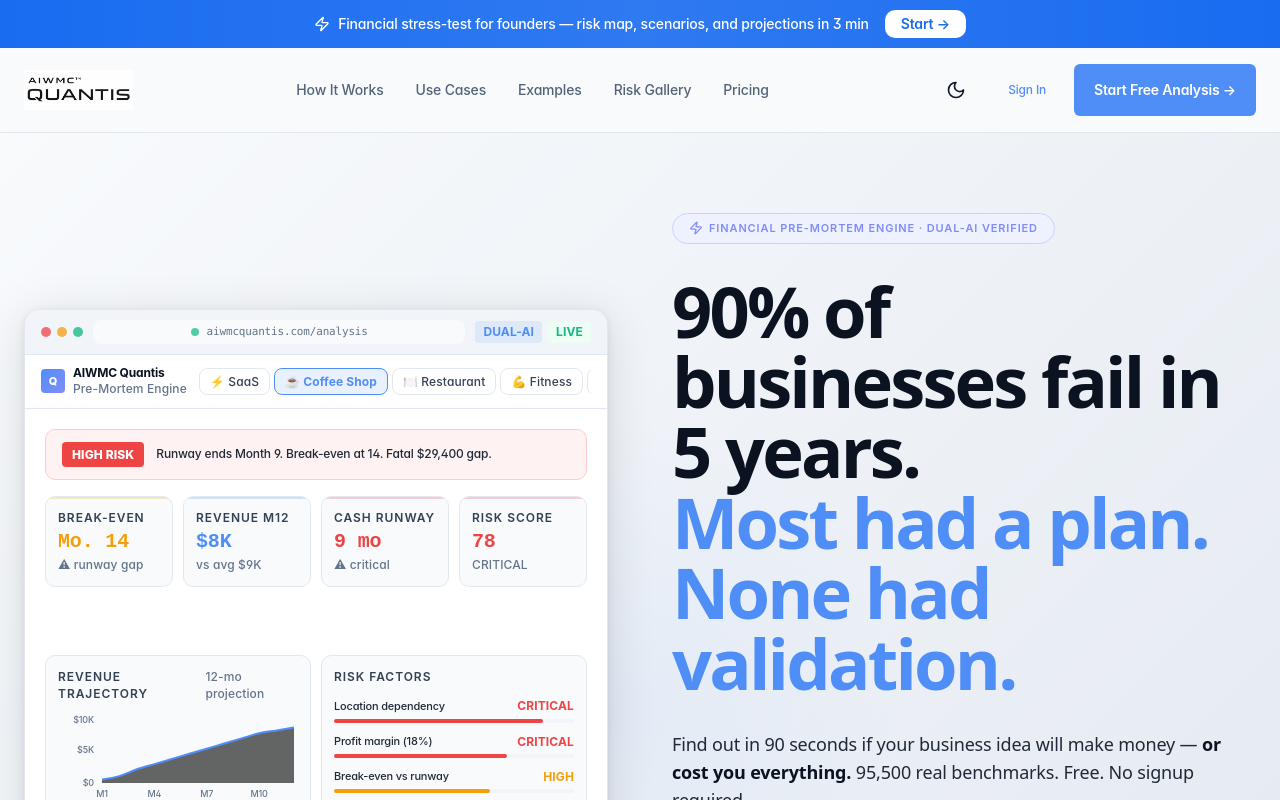
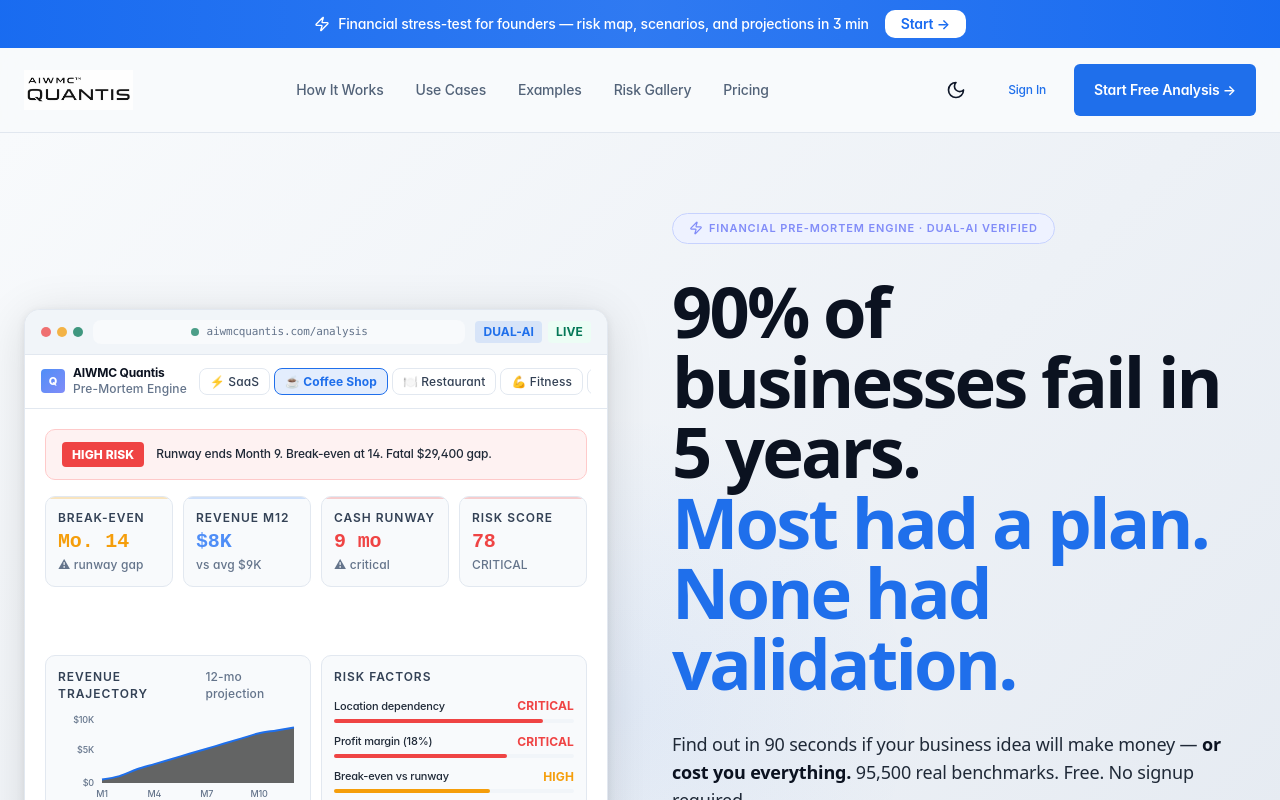
Before and after one commit to AIWMCX/aiwmcquantis, a React (Vite) app: page / in a window 1280 px wide. Shown: the top 800 px of the page. Built offline with nearby package versions, Linux system fonts and the light colour scheme; no server answers; the database is empty; a web font is replaced by a local one.

Commit message:
Changes
Co-authored-by: AIWMCX <208394325+AIWMCX@users.noreply.github.com>

```diff
--- a/src/index.css
+++ b/src/index.css
@@ -34,13 +34,13 @@
     --q-bg-surface-dark: #F1F5F9;
 
     /* ── BRAND / ACCENT COLORS ── */
-    --q-accent-primary: #4F8EF7;
-    --q-accent-glow: rgba(79, 142, 247, 0.12);
-    --q-accent-hover: #6BA3FF;
-    --q-accent-pressed: #3A72D4;
+    --q-accent-primary: #1F6FEB;
+    --q-accent-glow: rgba(31, 111, 235, 0.12);
+    --q-accent-hover: #3A82EF;
+    --q-accent-pressed: #1657C2;
 
     /* ── SEMANTIC STATUS COLORS ── */
-    --q-status-green: #10B981;
+    --q-status-green: #047857;
     --q-status-green-light: #6EE7B7;
     --q-status-green-bg: #ECFDF5;
     --q-status-green-border: #A7F3D0;
```
